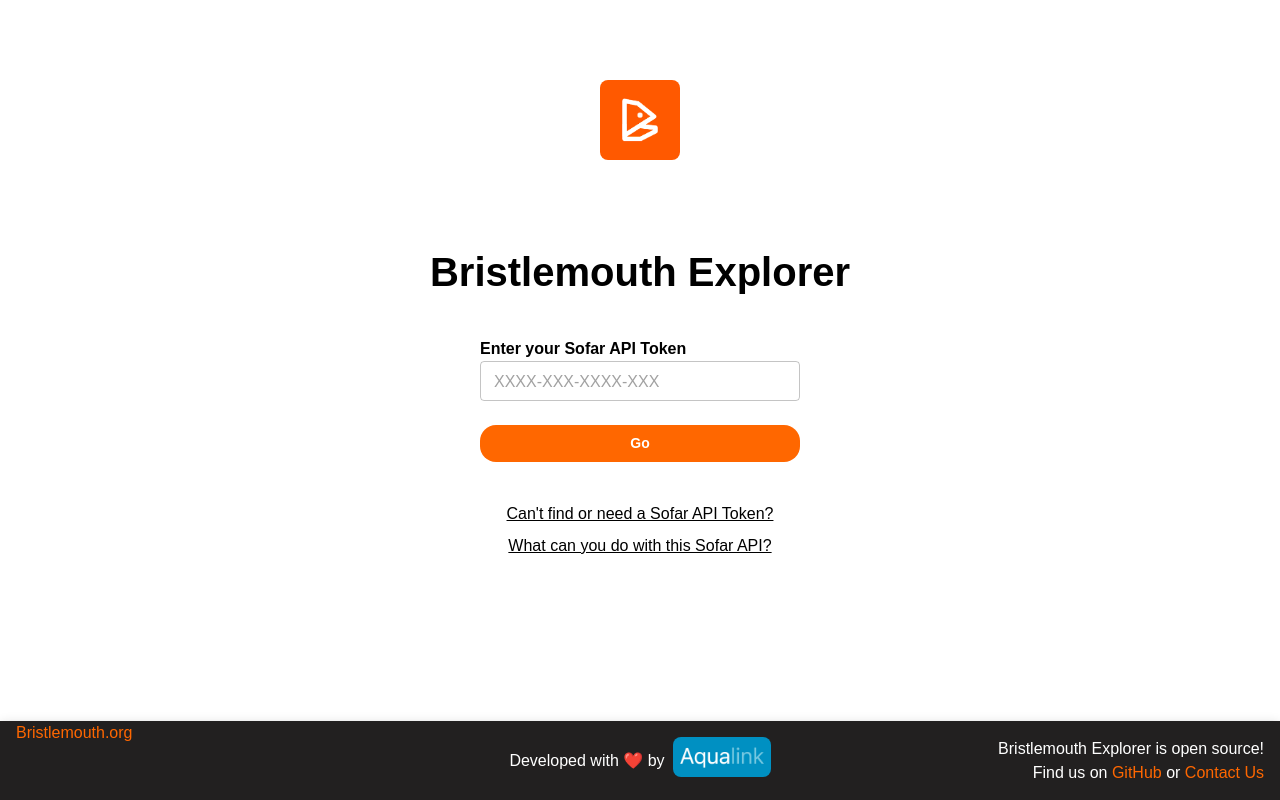
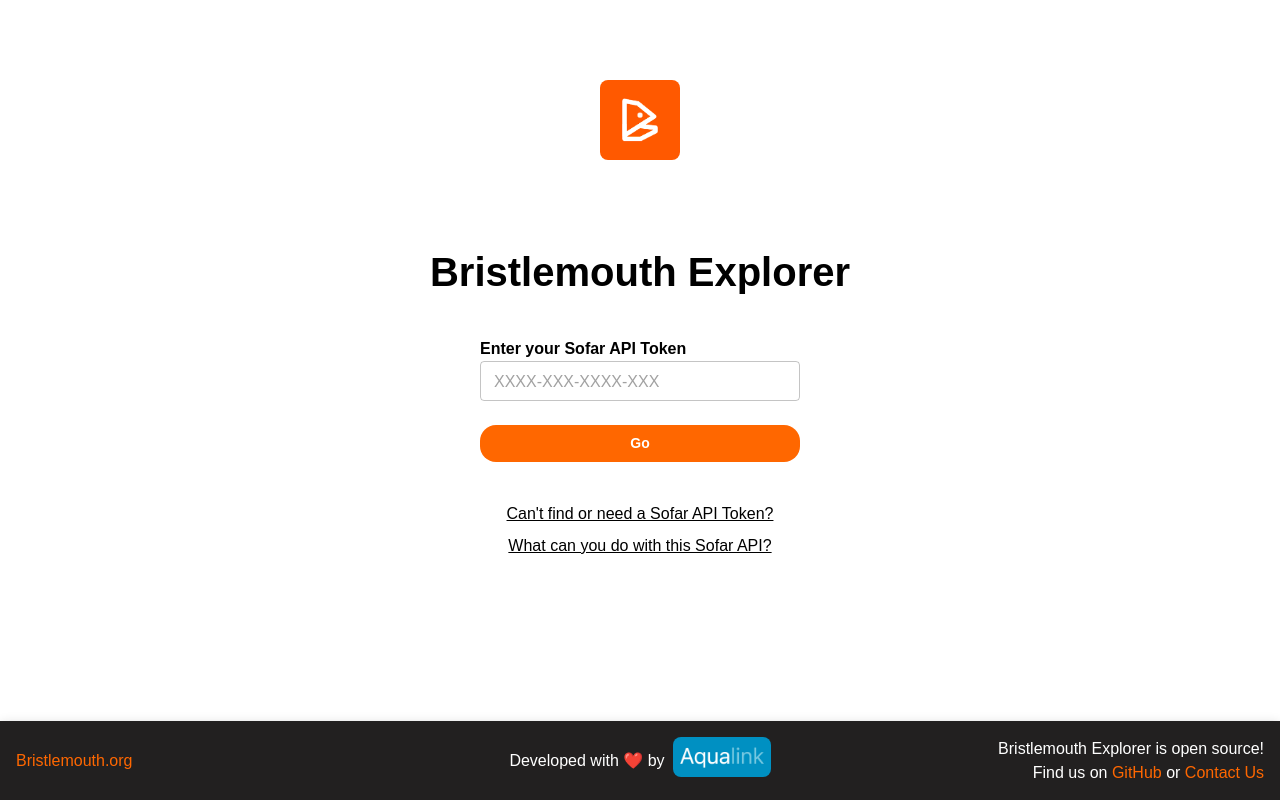
Before and after one commit to aqualinkorg/bristlemouth-explorer, a React (Vite) app: page / in a window 1280 px wide. Built offline with nearby package versions, Linux system fonts and the light colour scheme.

Commit message:
Fix bristlemouth.org footer placement

```diff
--- a/src/common/Footer/index.tsx
+++ b/src/common/Footer/index.tsx
@@ -45,10 +45,8 @@ const ContractUsTypography = styled(Typography)(({ theme }) => ({
 
 const BristlemouthLinkTypography = styled(Typography)(({ theme }) => ({
   position: 'absolute',
-  top: 0,
   left: theme.spacing(2),
   display: 'flex',
-  textAlign: 'center',
 }));
 
 function Footer() {
```
